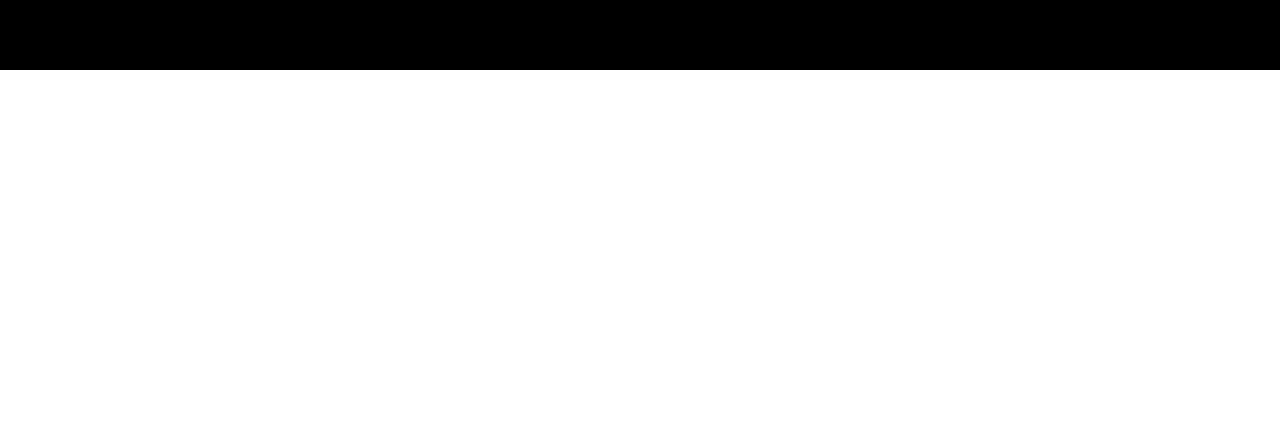
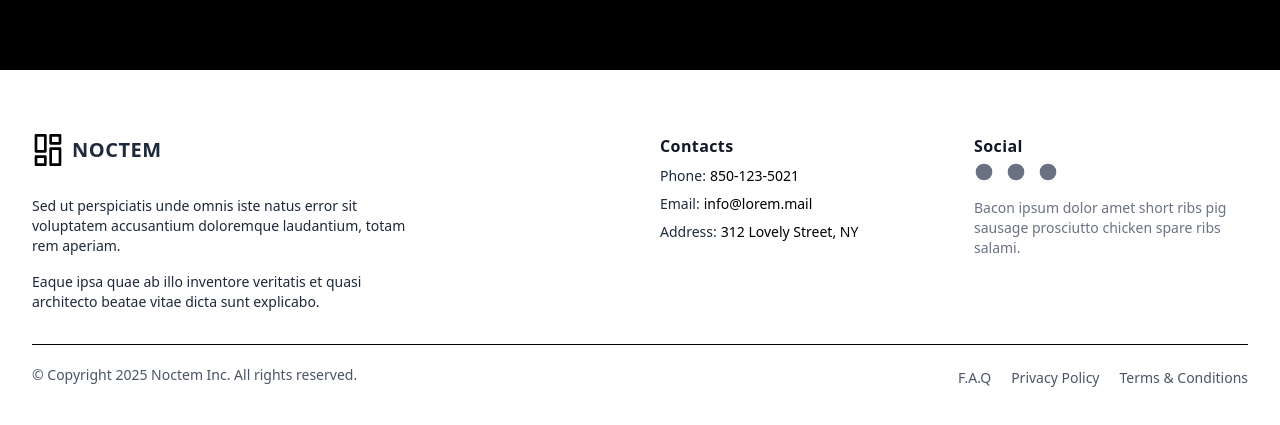
Before and after one commit to iAmJiro/nctmweb, a React (Vite) app in the folder my-react-app/: page / in a window 1280 px wide. Shown: the part 1739-2164 px from the top of the page. Before the commit the page ends 1809 px from the top, so only its background shows below. Built offline with nearby package versions, Linux system fonts and the light colour scheme.

Commit message:
Footer added

```diff
--- a/my-react-app/package.json
+++ b/my-react-app/package.json
@@ -13,18 +13,20 @@
     "@tailwindcss/vite": "^4.1.13",
     "react": "^19.1.1",
     "react-dom": "^19.1.1",
-    "react-router-dom": "^7.8.2",
-    "tailwindcss": "^4.1.13"
+    "react-router-dom": "^7.8.2"
   },
   "devDependencies": {
     "@eslint/js": "^9.33.0",
     "@types/react": "^19.1.10",
     "@types/react-dom": "^19.1.7",
     "@vitejs/plugin-react": "^5.0.0",
+    "autoprefixer": "^10.4.21",
     "eslint": "^9.33.0",
     "eslint-plugin-react-hooks": "^5.2.0",
     "eslint-plugin-react-refresh": "^0.4.20",
     "globals": "^16.3.0",
+    "postcss": "^8.5.6",
+    "tailwindcss": "^4.1.13",
     "vite": "^7.1.2"
   }
 }
--- a/my-react-app/src/App.css
+++ b/my-react-app/src/App.css
@@ -1,4 +1,7 @@
 @import "tailwindcss";
+@tailwind base;
+@tailwind components;
+@tailwind utilities;
 .marquee {
   animation: marquee 30s linear infinite;
 }
--- /dev/null
+++ b/my-react-app/src/components/Footer.jsx
@@ -0,0 +1,139 @@
+import React from "react";
+import { Link } from "react-router-dom";
+
+const Footer = () => {
+  return (
+    <footer className="px-4 pt-16 mx-auto sm:max-w-xl md:max-w-full lg:max-w-screen-xl md:px-24 lg:px-8">
+      <div className="grid gap-10 row-gap-6 mb-8 sm:grid-cols-2 lg:grid-cols-4 w-full">
+        {/* Company Info */}
+        <div className="sm:col-span-2">
+          <Link
+            to="/"
+            aria-label="Go home"
+            title="Company"
+            className="inline-flex items-center"
+          >
+            <svg
+              className="w-8 text-deep-purple-accent-400"
+              viewBox="0 0 24 24"
+              strokeLinejoin="round"
+              strokeWidth="2"
+              strokeLinecap="round"
+              strokeMiterlimit="10"
+              stroke="currentColor"
+              fill="none"
+            >
+              <rect x="3" y="1" width="7" height="12" />
+              <rect x="3" y="17" width="7" height="6" />
+              <rect x="14" y="1" width="7" height="6" />
+              <rect x="14" y="11" width="7" height="12" />
+            </svg>
+            <span className="ml-2 text-xl font-bold tracking-wide text-gray-800 uppercase">
+              NOCTEM
+            </span>
+          </Link>
+          <div className="mt-6 lg:max-w-sm">
+            <p className="text-sm text-gray-800">
+              Sed ut perspiciatis unde omnis iste natus error sit voluptatem
+              accusantium doloremque laudantium, totam rem aperiam.
+            </p>
+            <p className="mt-4 text-sm text-gray-800">
+              Eaque ipsa quae ab illo inventore veritatis et quasi architecto
+              beatae vitae dicta sunt explicabo.
+            </p>
+          </div>
+        </div>
+
+        {/* Contact Info */}
+        <div className="space-y-2 text-sm">
+          <p className="text-base font-bold tracking-wide text-gray-900">
+            Contacts
+          </p>
+          <div className="flex">
+            <p className="mr-1 text-gray-800">Phone:</p>
+            <a
+              href="tel:850-123-5021"
+              aria-label="Our phone"
+              title="Our phone"
+              className="transition-colors duration-300 text-deep-purple-accent-400 hover:text-deep-purple-800"
+            >
+              850-123-5021
+            </a>
+          </div>
+          <div className="flex">
+            <p className="mr-1 text-gray-800">Email:</p>
+            <a
+              href="mailto:info@lorem.mail"
+              aria-label="Our email"
+              title="Our email"
+              className="transition-colors duration-300 text-deep-purple-accent-400 hover:text-deep-purple-800"
+            >
+              info@lorem.mail
+            </a>
+          </div>
+          <div className="flex">
+            <p className="mr-1 text-gray-800">Address:</p>
+            <a
+              href="https://www.google.com/maps"
+              target="_blank"
+              rel="noopener noreferrer"
+              aria-label="Our address"
+              title="Our address"
+              className="transition-colors duration-300 text-deep-purple-accent-400 hover:text-deep-purple-800"
+            >
+              312 Lovely Street, NY
+            </a>
+          </div>
+        </div>
+
+        {/* Social Links */}
+        <div>
+          <span className="text-base font-bold tracking-wide text-gray-900">
+            Social
+          </span>
+          <div className="flex items-center mt-1 space-x-3">
+            {["/", "/", "/"].map((href, index) => (
+              <a
+                key={index}
+                href={href}
+                className="text-gray-500 transition-colors duration-300 hover:text-deep-purple-accent-400"
+              >
+                {/* Replace with actual SVGs or icons */}
+                <svg viewBox="0 0 24 24" fill="currentColor" className="h-5">
+                  <circle cx="12" cy="12" r="10" />
+                </svg>
+              </a>
+            ))}
+          </div>
+          <p className="mt-4 text-sm text-gray-500">
+            Bacon ipsum dolor amet short ribs pig sausage prosciutto chicken
+            spare ribs salami.
+          </p>
+        </div>
+      </div>
+
+      {/* Bottom Bar */}
+      <div className="flex flex-col-reverse justify-between pt-5 pb-10 border-t lg:flex-row">
+        <p className="text-sm text-gray-600">
+          © Copyright 2025 Noctem Inc. All rights reserved.
+        </p>
+        <ul className="flex flex-col mb-3 space-y-2 lg:mb-0 sm:space-y-0 sm:space-x-5 sm:flex-row">
+          {["F.A.Q", "Privacy Policy", "Terms & Conditions"].map(
+            (label, index) => (
+              <li key={index}>
+                <Link
+                  to="/"
+                  className="text-sm text-gray-600 transition-colors duration-300 hover:text-deep-purple-accent-400"
+                >
+                  {label}
+                </Link>
+              </li>
+            )
+          )}
+        </ul>
+      </div>
+    </footer>
+  );
+};
+
+export default Footer;
--- a/my-react-app/src/main.jsx
+++ b/my-react-app/src/main.jsx
@@ -4,6 +4,7 @@
 import "./App.css";
 import Home from "./components/Home";
 import Navbar from "./components/Navbar";
+import Footer from "./components/Footer";
 
 createRoot(document.getElementById("root")).render(
   <Router>
@@ -11,5 +12,6 @@
     <Routes>
       <Route path="/" element={<Home />} />
     </Routes>
+    <Footer></Footer>
   </Router>
 );
--- /dev/null
+++ b/my-react-app/tailwind.config.js
@@ -0,0 +1,18 @@
+// tailwind.config.js
+export default {
+  content: ["./index.html", "./src/**/*.{js,jsx,ts,tsx}"],
+  theme: {
+    extend: {
+      keyframes: {
+        marquee: {
+          "0%": { transform: "translateX(0)" },
+          "100%": { transform: "translateX(-100%)" },
+        },
+      },
+      animation: {
+        marquee: "marquee 20s linear infinite",
+      },
+    },
+  },
+  plugins: [],
+};
```
Also changed, not shown: 1 other file (tests, documents, lock files or other folders).
